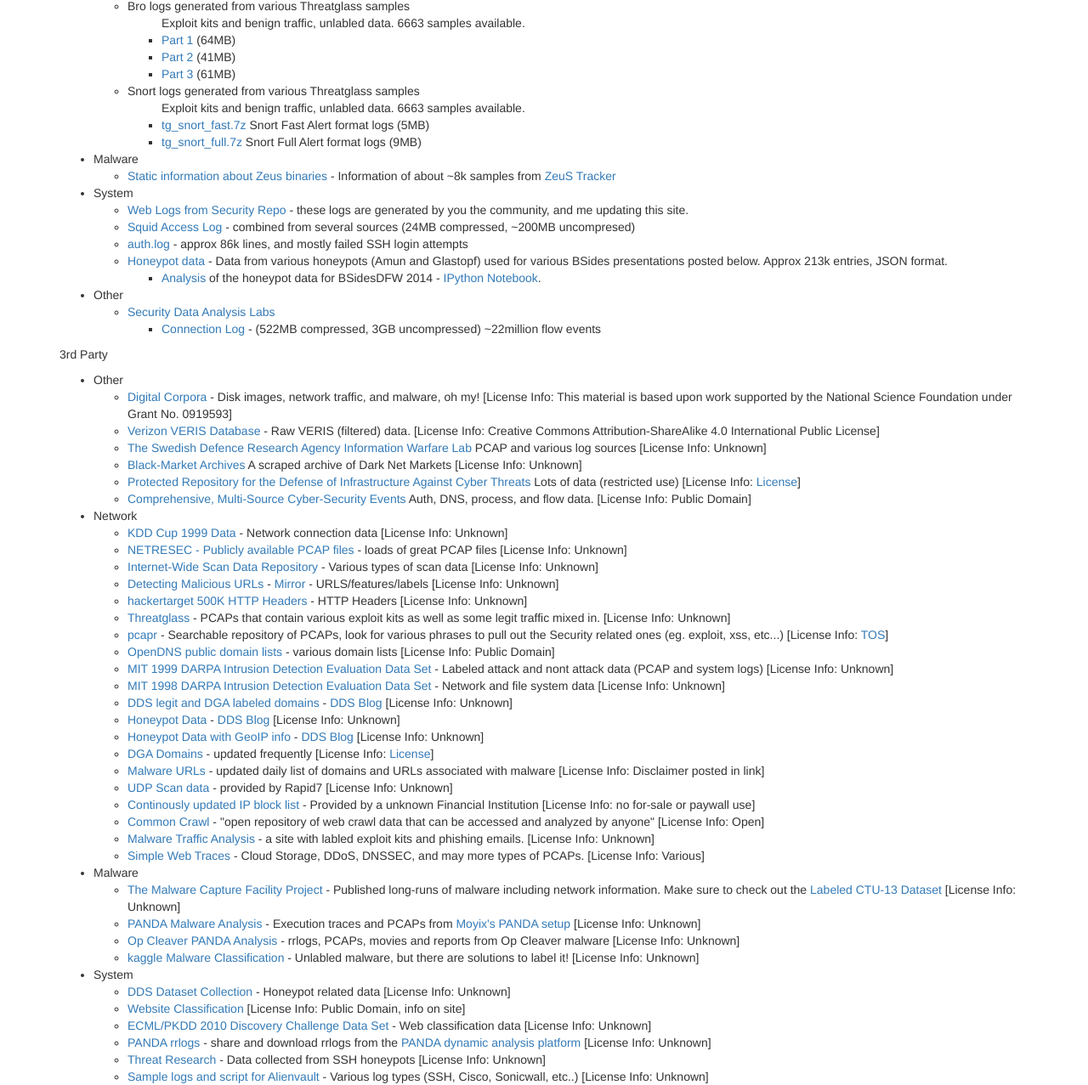
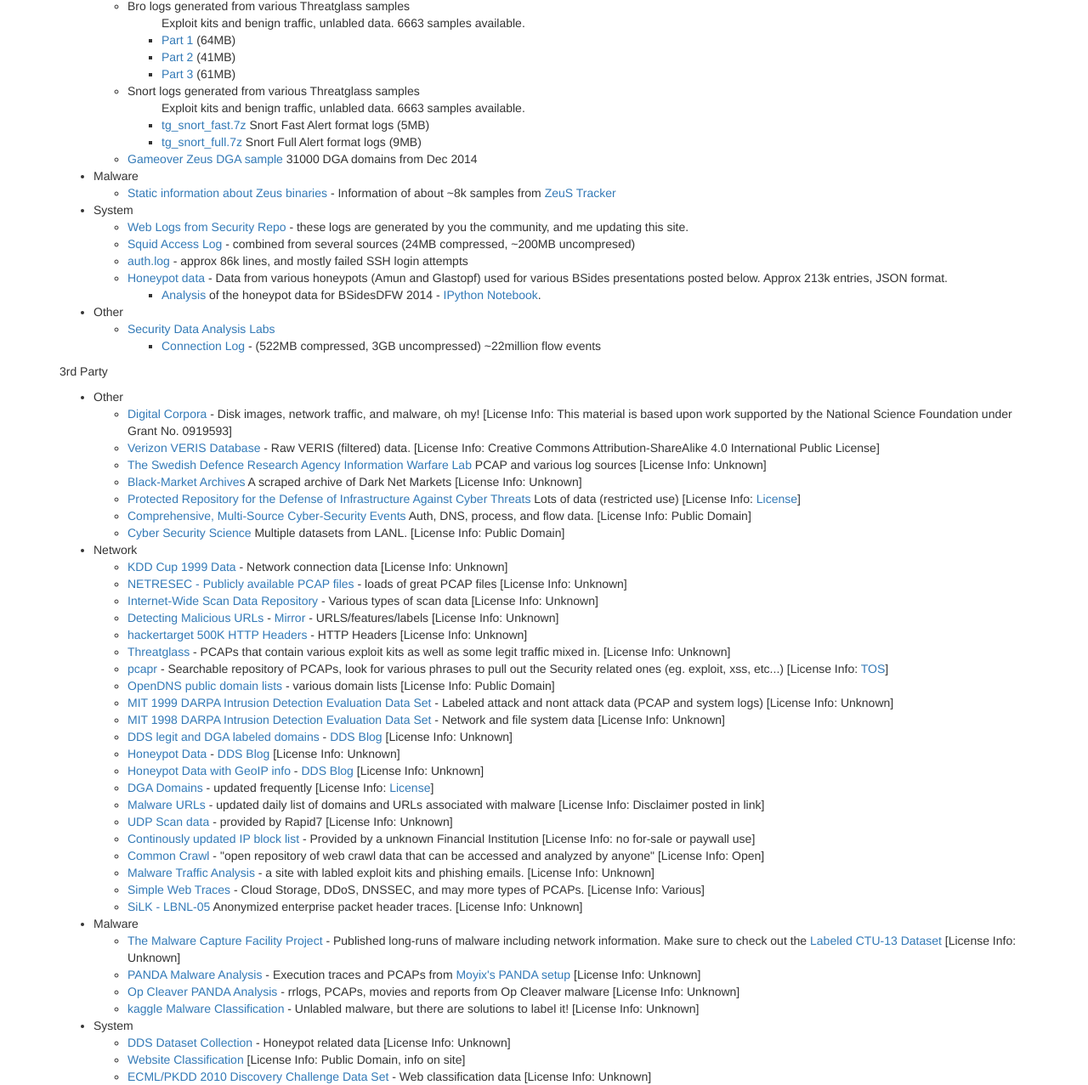
Before and after one commit to sooshie/secrepo, a plain HTML site: page index.html in a window 1280 px wide. Shown: the part 1280-2557 px from the top of the page at 85% size. Drawn offline with nearby package versions, Linux system fonts and the light colour scheme.

Commit message:
added goz dga data and other links

```diff
--- a/index.html
+++ b/index.html
@@ -184,6 +184,7 @@ hr {
                             <li><a href="tg/tg_snort_full.7z">tg_snort_full.7z</a> Snort Full Alert format logs (9MB)</li>
                          </ul>
                      </li>
+                     <li><a href="misc/zeus_dga_domains.txt.zip">Gameover Zeus DGA sample</a> 31000 DGA domains from Dec 2014</li>
                   </ul>
                </li>
                <li><a id="malware"></a>Malware
@@ -225,6 +226,7 @@ hr {
                      <li><a href="http://www.gwern.net/Black-market%20archives">Black-Market Archives</a> A scraped archive of Dark Net Markets [License Info: Unknown]</li>
                      <li><a href="https://predict.org/">Protected Repository for the Defense of Infrastructure Against Cyber Threats</a> Lots of data (restricted use) [License Info: <a href="https://predict.org/Portals/0/Documents/Help/PREDICT-UG-HTML5/Content/Rules%20of%20Behavior.htm">License</a>]</li>
                      <li><a href="http://csr.lanl.gov/data/cyber1/">Comprehensive, Multi-Source Cyber-Security Events</a> Auth, DNS, process, and flow data. [License Info: Public Domain]</li>
+                     <li><a href="http://csr.lanl.gov/data/">Cyber Security Science</a> Multiple datasets from LANL. [License Info: Public Domain]</li>
                      <!--<li><a href=""></a> [License Info: ]</li>-->
                   </ul>
                <li><a id="3p_network"></a>Network
@@ -249,6 +251,7 @@ hr {
                      <li><a href="http://commoncrawl.org/">Common Crawl</a> - "open repository of web crawl data that can be accessed and analyzed by anyone" [License Info: Open]</li>
                      <li><a href="http://malware-traffic-analysis.net/">Malware Traffic Analysis</a> - a site with labled exploit kits and phishing emails. [License Info: Unknown]</li>
                      <li><a href="http://www.simpleweb.org/wiki/Traces">Simple Web Traces</a> - Cloud Storage, DDoS, DNSSEC, and may more types of PCAPs. [License Info: Various]</li>
+                     <li><a href="https://tools.netsa.cert.org/silk/referencedata.html">SiLK - LBNL-05</a> Anonymized enterprise packet header traces. [License Info: Unknown]</li>
                      <!--<li><a href=""></a> [License Info: ]</li>-->
                   </ul>
                </li>
```
